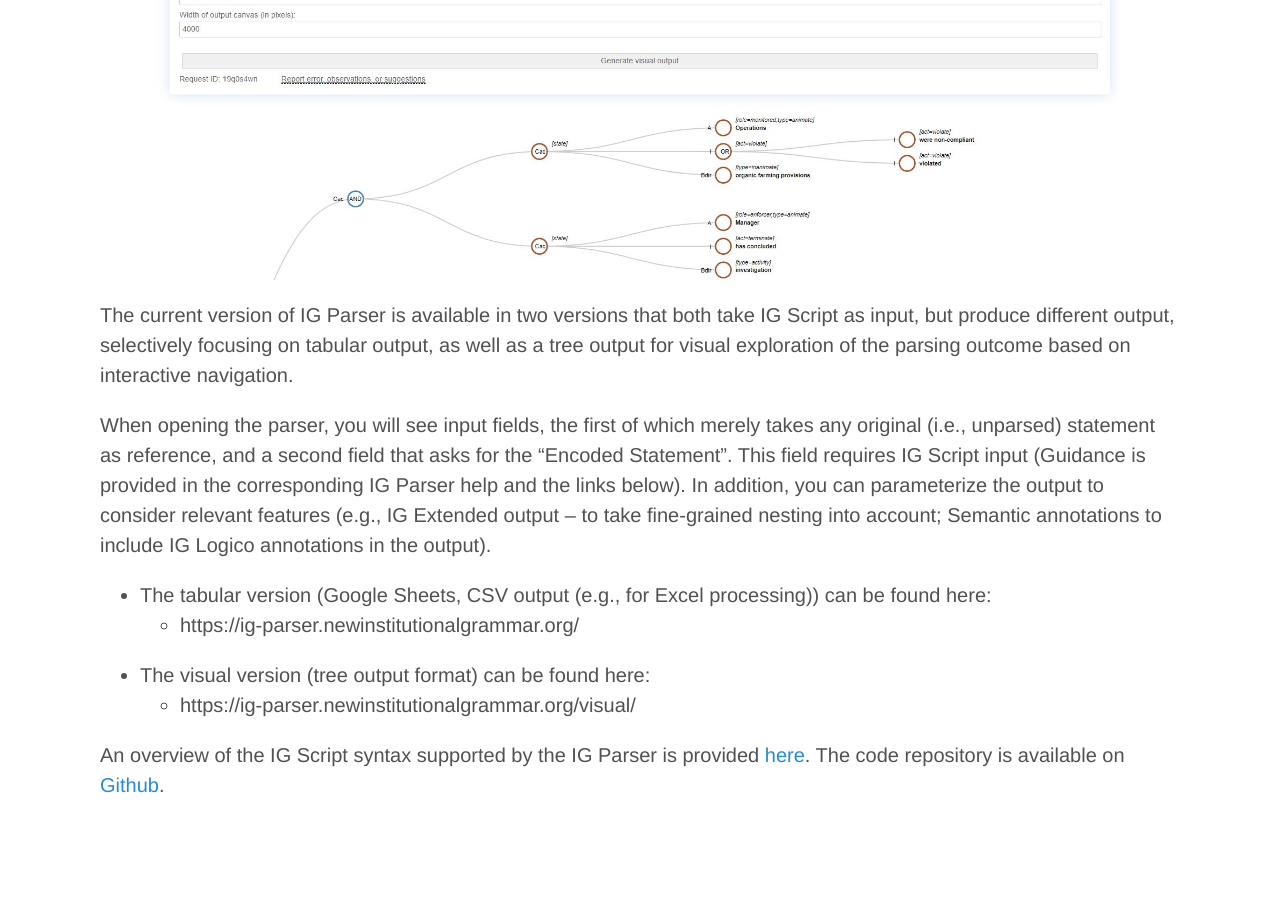
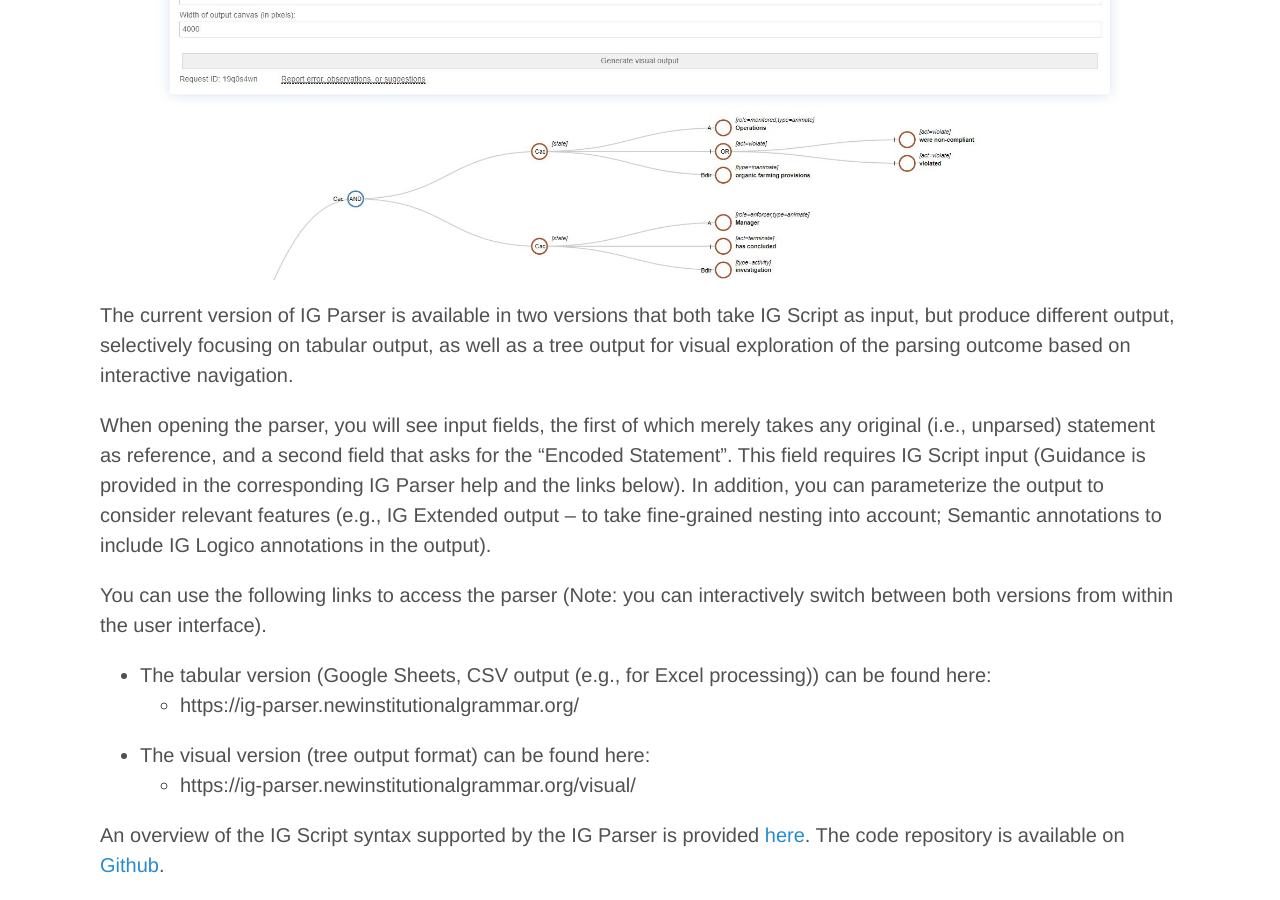
Before and after one commit to InstitutionalGrammar/IG-Book, a Jekyll site: the page built from ig-parser.md, in a window 1280 px wide and 900 px high, scrolled down 693 px. Built offline with Jekyll 4.4.1, drawn with Linux system fonts in a browser that asks for light colours; before the commit the page ends 1513 px from its top, so only the background shows below that.

Commit message:
Added information about interactive switching.

```diff
--- a/ig-parser.md
+++ b/ig-parser.md
@@ -15,6 +15,7 @@ The current version of IG Parser is available in two versions that both take IG
 
 When opening the parser, you will see input fields, the first of which merely takes any original (i.e., unparsed) statement as reference, and a second field that asks for the "Encoded Statement". This field requires IG Script input (Guidance is provided in the corresponding IG Parser help and the links below). In addition, you can parameterize the output to consider relevant features (e.g., IG Extended output -- to take fine-grained nesting into account; Semantic annotations to include IG Logico annotations in the output).
 
+You can use the following links to access the parser (Note: you can interactively switch between both versions from within the user interface).
 
 * The tabular version (Google Sheets, CSV output (e.g., for Excel processing)) can be found here:
   * https://ig-parser.newinstitutionalgrammar.org/
@@ -22,4 +23,5 @@ When opening the parser, you will see input fields, the first of which merely ta
 * The visual version (tree output format) can be found here:
   * https://ig-parser.newinstitutionalgrammar.org/visual/
 
+
 An overview of the IG Script syntax supported by the IG Parser is provided [here](https://github.com/chrfrantz/IG-Parser/blob/main/README.md). The code repository is available on [Github](https://github.com/chrfrantz/IG-Parser).
```
